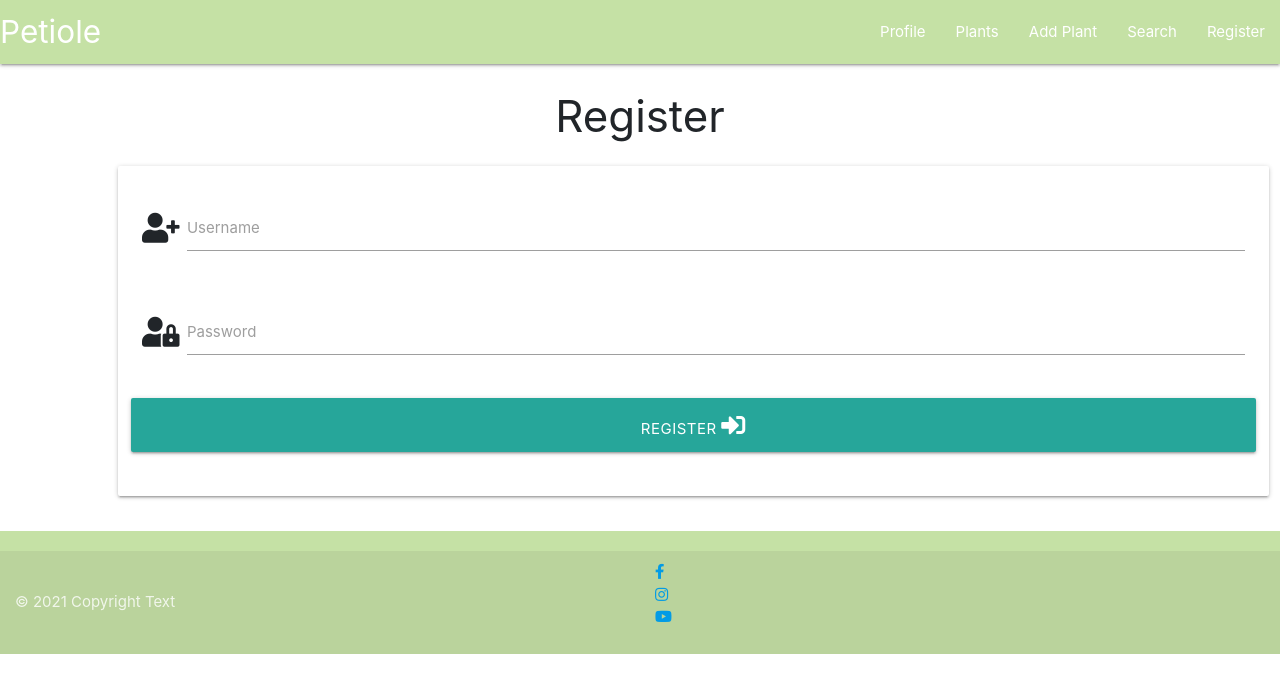
After one commit to keeks-mtl/petiole, a Flask app: page /register in a window 1280 px wide. The commit adds this page. Shown: the top 693 px of the page. Run offline with Flask 2, Linux system fonts and the light colour scheme; some libraries are stand-ins or nearby versions.

Commit message:
Add Register Template

```diff
--- a/app.py
+++ b/app.py
@@ -4,6 +4,7 @@ from flask import (
     redirect, request, session, url_for)
 from flask_pymongo import PyMongo
 from bson.objectid import ObjectId
+from werkzeug.security import generate_password_hash, check_password_hash
 if os.path.exists("env.py"):
     import env
 
@@ -24,6 +25,11 @@ def get_plants():
     return render_template("plants.html", plants=plants)
 
 
+@app.route("/register", methods=["GET", "POST"])
+def register():
+    return render_template("register.html")
+
+
 if __name__ == "__main__":
     app.run(host=os.environ.get("IP"),
             port=int(os.environ.get("PORT")),
--- a/templates/base.html
+++ b/templates/base.html
@@ -24,7 +24,7 @@
                     <li><a href="#">Plants</a></li>
                     <li><a href="#">Add Plant</a></li>
                     <li><a href="#">Search</a></li>
-                    <li><a href="#">Register</a></li>
+                    <li><a href="{{ url_for('register') }}">Register</a></li>
                 </ul>
             </div>
         </nav>
@@ -35,7 +35,7 @@
             <li><a href="#">Plants</a></li>
             <li><a href="#">Add Plant</a></li>
             <li><a href="#">Search</a></li>
-            <li><a href="#">Register</a></li>
+            <li><a href="{{ url_for('register') }}">Register</a></li>
         </ul>
     </header>
 
--- /dev/null
+++ b/templates/register.html
@@ -0,0 +1,34 @@
+{% extends "base.html" %}
+{% block content %}
+
+    <h3 class="center-align">Register</h3>
+
+    <div class="row">
+        <form class="col s12 m8 offset-m1" method="POST" action="{{ url_for('register') }}">
+            <div class="card-panel">
+                <!-- username -->
+                <div class="row">
+                    <div class="input-field col s12">
+                        <i class="fas fa-user-plus prefix"></i>
+                        <input id="username" name="username" type="text" class="validate">
+                        <label for="username">Username</label>
+                    </div>
+                </div>
+                <!-- password -->
+                <div class="row">
+                    <div class="input-field col s12">
+                        <i class="fas fa-user-lock prefix"></i>
+                        <input id="password" name="password" type="password" class="validate">
+                        <label for="password">Password</label>
+                    </div>
+                </div>
+                <!-- register -->
+                <div class="row">
+                    <button type="submit" class="col s12 btn-large">
+                        Register <i class="fas fa-sign-in-alt"></i>
+                    </button>
+                </div>
+            </div>
+        </form>
+    </div>
+{% endblock%}
```
